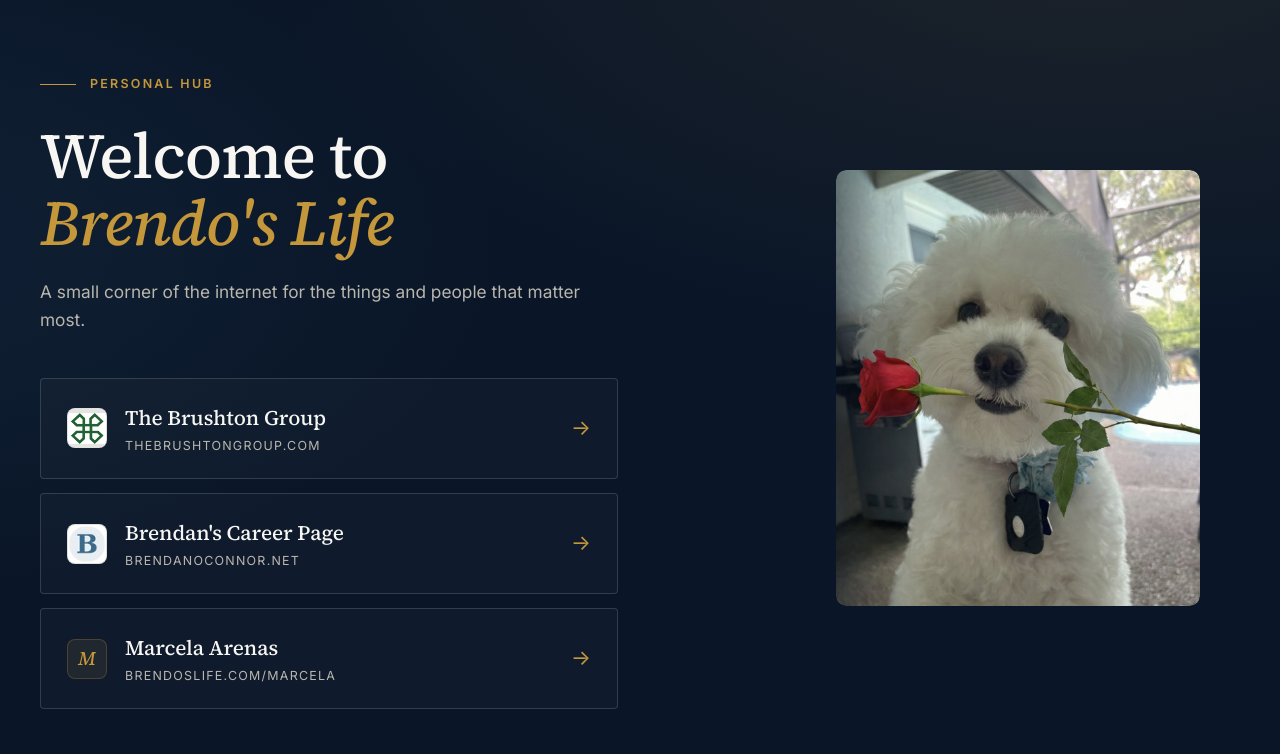
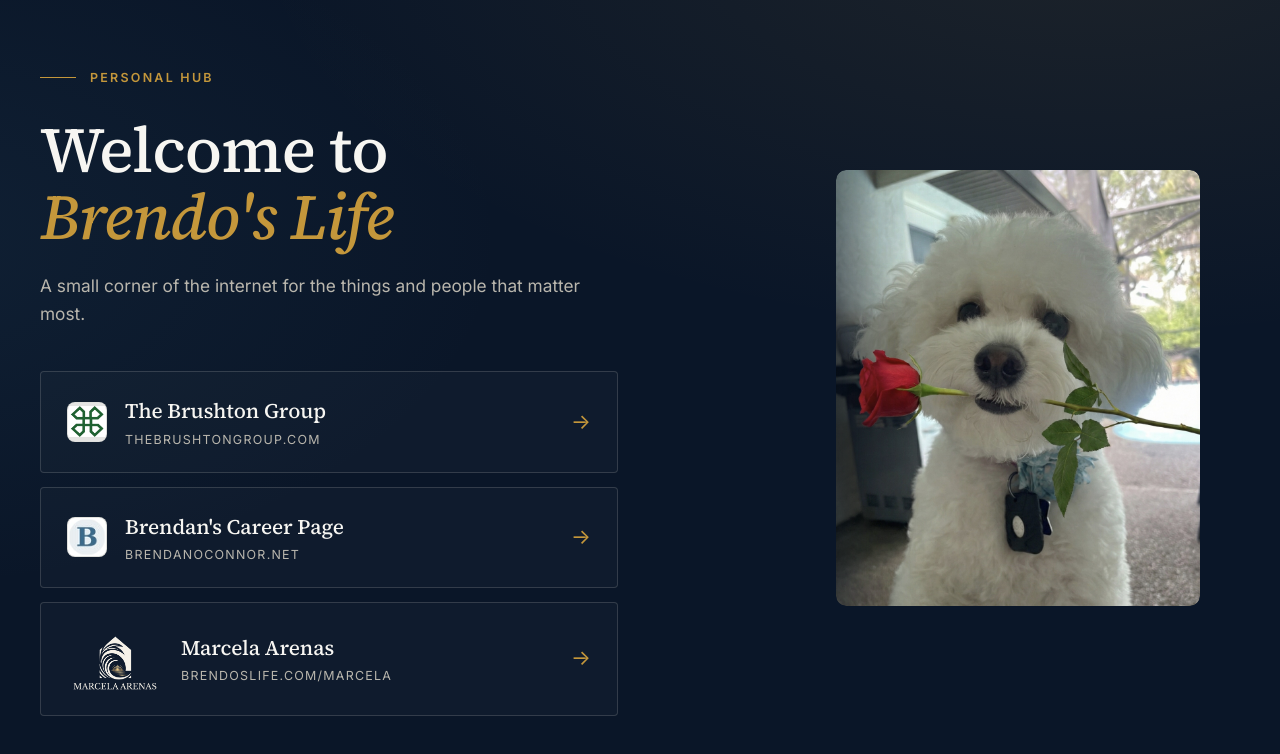
Before and after one commit to brendanterence-pandoc/brendoslife-site, a website: page public/index.html in a window 1280 px wide. Drawn offline with Linux system fonts and the light colour scheme.

Commit message:
Use full Marcela Arenas logo on landing card and loan-page header

```diff
--- a/public/index.html
+++ b/public/index.html
@@ -139,6 +139,16 @@
       display: block;
     }
 
+    /* Wide icon variant for logos that include a wordmark (no tile, fully transparent). */
+    .link-card-icon--wide {
+      width: 96px;
+      height: 68px;
+      border-radius: 0;
+      background: transparent;
+      border: none;
+      overflow: visible;
+    }
+
     .link-card-icon--placeholder {
       background: rgba(196, 151, 59, 0.10);
       border-color: rgba(196, 151, 59, 0.25);
@@ -270,7 +280,9 @@
         </a>
 
         <a class="link-card" href="/marcela">
-          <span class="link-card-icon link-card-icon--placeholder" aria-hidden="true">M</span>
+          <span class="link-card-icon link-card-icon--wide" aria-hidden="true">
+            <img src="/marcela-logo-darkbg.png" alt="" />
+          </span>
           <span class="link-card-text">
             <span class="link-card-title">Marcela Arenas</span>
             <span class="link-card-host">brendoslife.com/marcela</span>
```
Also changed, not shown: public/marcela-logo-darkbg.png (added).
